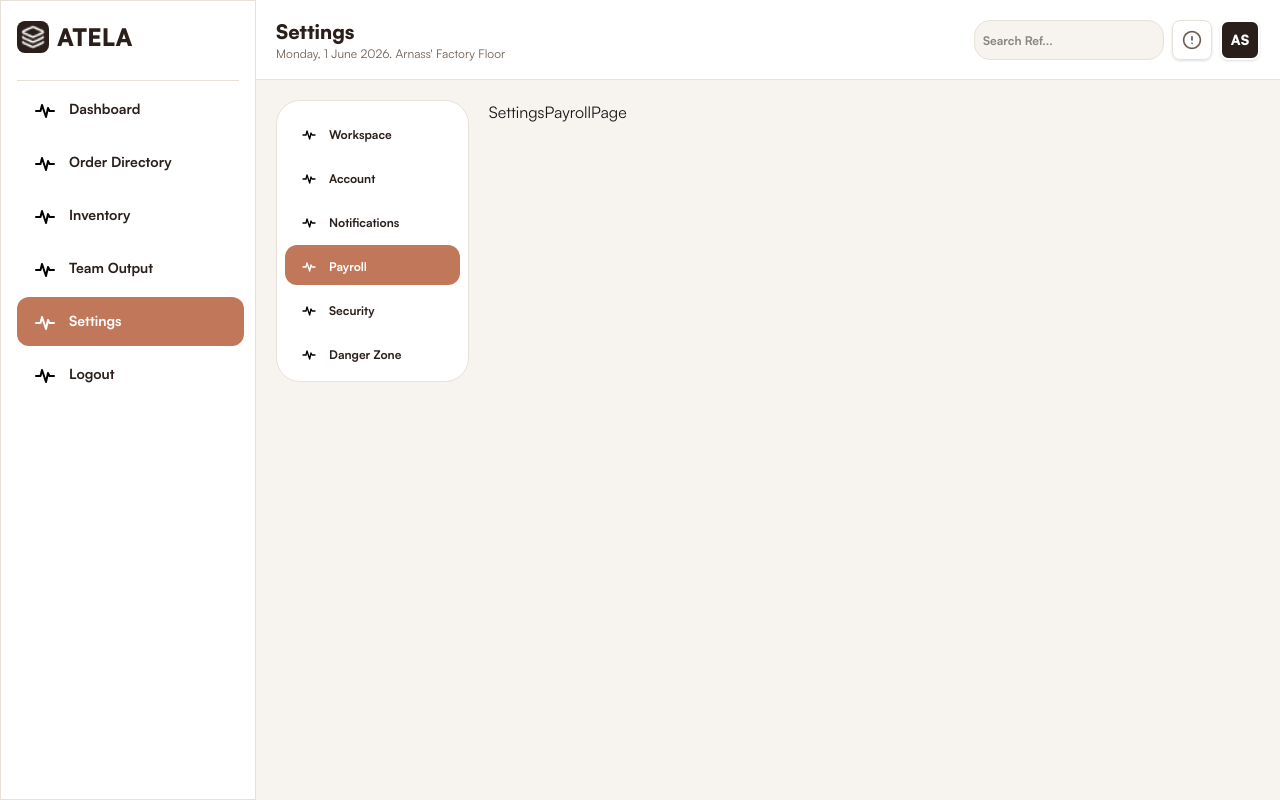
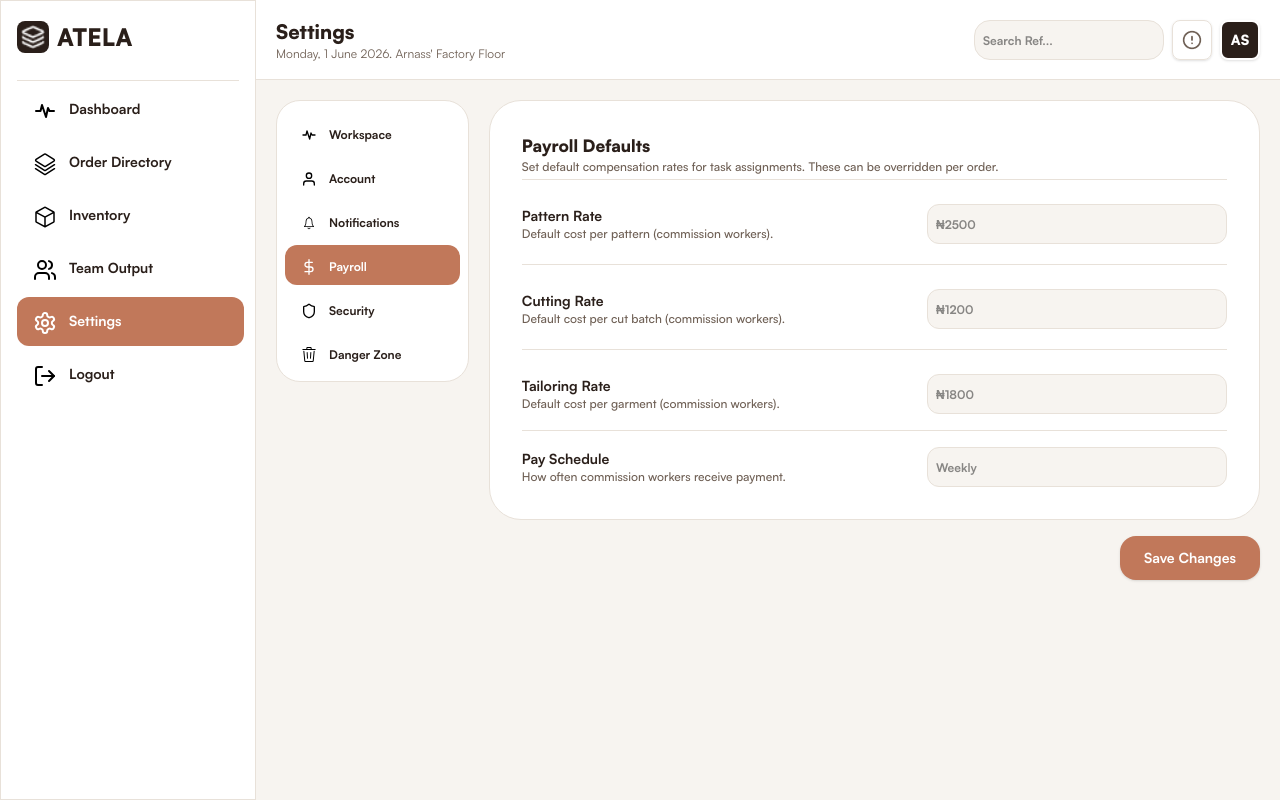
Before and after one commit to samuel-oluwadamisi/atela, a Next.js app: page /admin/settings/payroll in a window 1280 px wide. Built offline with nearby package versions, Linux system fonts and the light colour scheme.

Commit message:
feat: implemented the payroll sub-route and added the unique icons for admin sidebar and settings sidebar

```diff
--- a/src/app/(dashboard)/admin/settings/payroll/page.tsx
+++ b/src/app/(dashboard)/admin/settings/payroll/page.tsx
@@ -1,8 +1,10 @@
-import React from 'react'
+import PayrollScreen from '@/features/admin/settings/screens/Payroll'
 
 const SettingsPayrollPage = () => {
   return (
-    <div>SettingsPayrollPage</div>
+    <div>
+      <PayrollScreen />
+    </div>
   )
 }
 
--- a/src/features/admin/components/Sidebar.tsx
+++ b/src/features/admin/components/Sidebar.tsx
@@ -2,6 +2,9 @@
 import { usePathname } from "next/navigation"
 import Link from "next/link"
 import { TbActivityHeartbeat } from "react-icons/tb";
+import { GoStack } from "react-icons/go";
+import { PiCube } from "react-icons/pi";
+import { LuUsers, LuSettings, LuLogOut } from "react-icons/lu";
 import Image from "next/image";
 import { IconType } from "react-icons";
 
@@ -20,11 +23,11 @@ const Sidebar = () => {
   }
     const routes: SidebarTypes[] = [
         { name: 'Dashboard', path: '/admin', Icon: TbActivityHeartbeat },
-        { name: 'Order Directory', path: '/admin/order-directory', Icon: TbActivityHeartbeat  },
-        { name: 'Inventory', path: '/admin/inventory', Icon: TbActivityHeartbeat  },
-        { name: 'Team Output', path: '/admin/team-output', Icon: TbActivityHeartbeat },
-        {name: 'Settings', path: '/admin/settings', Icon: TbActivityHeartbeat },
-        {name: 'Logout', path: '/admin/logout', Icon: TbActivityHeartbeat },
+        { name: 'Order Directory', path: '/admin/order-directory', Icon: GoStack  },
+        { name: 'Inventory', path: '/admin/inventory', Icon: PiCube  },
+        { name: 'Team Output', path: '/admin/team-output', Icon: LuUsers },
+        {name: 'Settings', path: '/admin/settings', Icon: LuSettings },
+        {name: 'Logout', path: '/admin/logout', Icon: LuLogOut },
     ]
 
 
--- a/src/features/admin/settings/components/Sidebar.tsx
+++ b/src/features/admin/settings/components/Sidebar.tsx
@@ -3,6 +3,11 @@ import Image from "next/image"
 import { usePathname } from "next/navigation"
 import Link from "next/link"
 import { TbActivityHeartbeat } from "react-icons/tb";
+import { IoIosNotificationsOutline } from "react-icons/io";
+import { FiDollarSign, FiUser} from "react-icons/fi";
+import { LuShield } from "react-icons/lu";
+import { GoTrash } from "react-icons/go";
+
 
 const SettingsSidebar = () => {
 
@@ -15,11 +20,11 @@ const SettingsSidebar = () => {
 
     const routes = [
         {name: 'Workspace', path: '/admin/settings', Icon: TbActivityHeartbeat },
-        {name: 'Account', path: '/admin/settings/account', Icon: TbActivityHeartbeat},
-        {name: 'Notifications', path: '/admin/settings/notifications',Icon: TbActivityHeartbeat},
-        {name: "Payroll", path: '/admin/settings/payroll',Icon: TbActivityHeartbeat},
-        {name: 'Security', path: '/admin/settings/security',Icon: TbActivityHeartbeat},
-        {name: 'Danger Zone', path: '/admin/settings/danger-zone',Icon: TbActivityHeartbeat},
+        {name: 'Account', path: '/admin/settings/account', Icon: FiUser},
+        {name: 'Notifications', path: '/admin/settings/notifications',Icon: IoIosNotificationsOutline},
+        {name: "Payroll", path: '/admin/settings/payroll',Icon: FiDollarSign},
+        {name: 'Security', path: '/admin/settings/security',Icon: LuShield},
+        {name: 'Danger Zone', path: '/admin/settings/danger-zone',Icon: GoTrash},
     ]
 
   return (
--- /dev/null
+++ b/src/features/admin/settings/screens/Payroll.tsx
@@ -0,0 +1,99 @@
+"use client";
+import Button from "@/shared/components/Button";
+import { useState } from "react";
+
+const PayrollScreen = () => {
+  const [factoryName, setFactoryName] = useState("");
+  return (
+    <>
+      <div className="bg-white border border-[#E8E1D9] rounded-4xl p-8">
+        <p className="font-black text-[17px] text-[#2A1F1A]">
+          Payroll Defaults
+        </p>
+        <p className="font-medium text-xs text-[#6E5F54]">
+          Set default compensation rates for task assignments. These can be
+          overridden per order.
+        </p>
+
+        <div className="flex items-center justify-between border-t border-[#E8E1D9] mt-1 pt-6 pb-4 ">
+          <div>
+            <p className="font-bold text-sm text-[#2A1F1A]">Pattern Rate</p>
+            <p className="font-medium text-xs text-[#6E5F54]">
+              Default cost per pattern (commission workers).
+            </p>
+          </div>
+
+          <input
+            value={factoryName}
+            onChange={(e) => setFactoryName(e.target.value)}
+            placeholder="₦2500"
+            className="border-[#E8E1D9] border rounded-xl w-75 p-2 h-10 bg-[#F7F4F0] text-[rgba(42, 31, 26, 0.5)] text-sm font-bold focus:outline-none
+             placeholder:text-xs placeholder:font-bold focus:outline-none placeholder:text-[rgba(42, 31, 26, 0.5)] "
+            type="text"
+          />
+        </div>
+
+        <div className="flex items-center justify-between border-t border-[#E8E1D9] mt-1 pt-6 pb-4 ">
+          <div>
+            <p className="font-bold text-sm text-[#2A1F1A]">Cutting Rate</p>
+            <p className="font-medium text-xs text-[#6E5F54]">
+              Default cost per cut batch (commission workers).
+            </p>
+          </div>
+
+          <input
+            value={factoryName}
+            onChange={(e) => setFactoryName(e.target.value)}
+            placeholder="₦1200"
+            className="border-[#E8E1D9] border rounded-xl w-75 p-2 h-10 bg-[#F7F4F0] text-[rgba(42, 31, 26, 0.5)] text-sm font-bold focus:outline-none
+            placeholder:text-xs placeholder:font-bold focus:outline-none placeholder:text-[rgba(42, 31, 26, 0.5)]"
+            type="email"
+          />
+        </div>
+
+        <div className="flex items-center justify-between border-t border-[#E8E1D9] mt-1 pt-6 pb-4 ">
+          <div>
+            <p className="font-bold text-sm text-[#2A1F1A]">Tailoring Rate</p>
+            <p className="font-medium text-xs text-[#6E5F54]">
+              Default cost per garment (commission workers).
+            </p>
+          </div>
+
+          <input
+            value={factoryName}
+            onChange={(e) => setFactoryName(e.target.value)}
+            placeholder="₦1800"
+            className="border-[#E8E1D9] border rounded-xl w-75 p-2 h-10 bg-[#F7F4F0] text-[rgba(42, 31, 26, 0.5)] text-sm font-bold focus:outline-none
+            placeholder:text-xs placeholder:font-bold focus:outline-none placeholder:text-[rgba(42, 31, 26, 0.5)]"
+            type="email"
+          />
+        </div>
+
+        <div className="flex items-center justify-between border-t border-[#E8E1D9] pt-4">
+          <div>
+            <p className="font-bold text-sm text-[#2A1F1A]">Pay Schedule</p>
+            <p className="font-medium text-xs text-[#6E5F54]">
+              How often commission workers receive payment.
+            </p>
+          </div>
+
+            <input
+            value={factoryName}
+            onChange={(e) => setFactoryName(e.target.value)}
+            placeholder="Weekly"
+            className="border-[#E8E1D9] border rounded-xl w-75 p-2 h-10 bg-[#F7F4F0] text-[rgba(42, 31, 26, 0.5)] text-sm font-bold focus:outline-none
+            placeholder:text-xs placeholder:font-bold focus:outline-none placeholder:text-[rgba(42, 31, 26, 0.5)]"
+            type="email"
+          />
+        </div>
+
+      </div>
+
+      <div className="text-right mt-4">
+        <Button label="Save Changes" variant="primary" />
+      </div>
+    </>
+  );
+};
+
+export default PayrollScreen;
```
